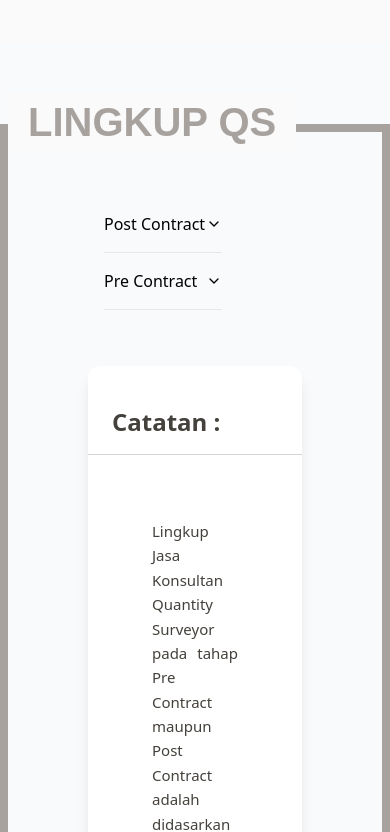
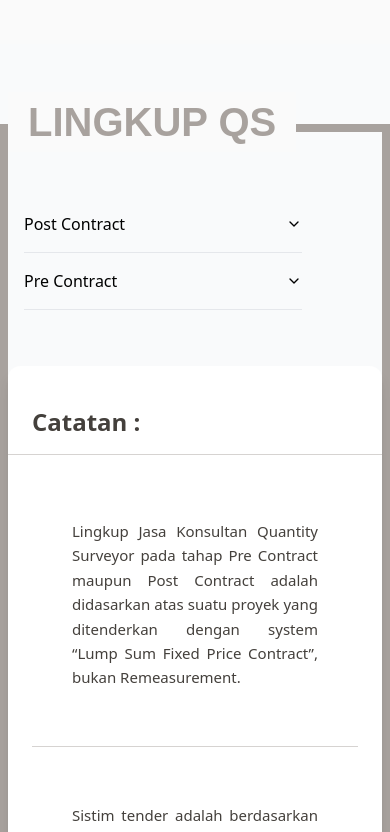
Before and after one commit to vandysadam/gep-company, a React (Vite) app: page /gep-company/about in a window 390 px wide. Shown: the part 4460-5292 px from the top of the page. Built offline with nearby package versions, Linux system fonts and the light colour scheme.

Commit message:
perbaikan dikit di about

```diff
--- a/src/pages/about/about-screen.tsx
+++ b/src/pages/about/about-screen.tsx
@@ -88,7 +88,7 @@ export default function About() {
         <div className="bg-neutral-50 h-20"></div>
 
 
-        <div className="relative border-8 border-stone-400 grid grid-cols-1 md:grid-cols-1 lg:grid-cols-4 gap-4 max-w-7xl mx-auto px-20 sm:px-4 lg:px-6 mt-20 pt-16 py-10" data-aos="fade-up">
+        <div className="relative border-8 border-stone-400 grid grid-cols-1 md:grid-cols-1 lg:grid-cols-4 gap-4 max-w-7xl mx-auto px-auto sm:px-4 lg:px-6 mt-20 pt-16 py-10" data-aos="fade-up">
         <div className="absolute font-bold text-[40px] sm:text-[90px] lg:text-[124px] text-stone-400 font-arial px-5 -mt-10 sm:-mt-[100px] lg:-mt-[115px] bg-neutral-50" data-aos="fade-right">LINGKUP QS</div>
 
         <div className="block sm:hidden px-4">
```
